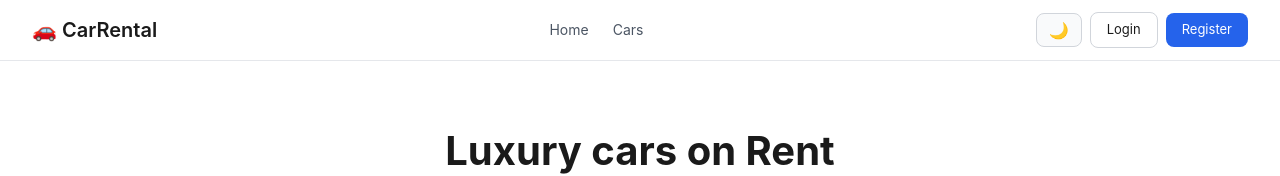
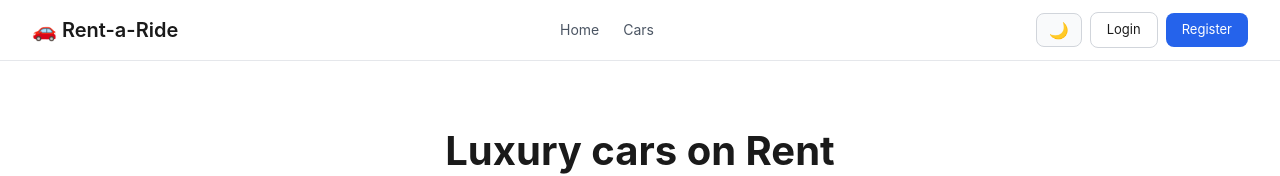
Before and after one commit to arvincosto11-wq/car-rental-app, a React (Vite) app in the folder client/: page / in a window 1280 px wide. Shown: the top 176 px of the page. Built offline with nearby package versions, Linux system fonts and the light colour scheme; no server answers.

Commit message:
Rebrand to Rent-a-Ride Albay

```diff
--- a/client/src/components/Navbar.jsx
+++ b/client/src/components/Navbar.jsx
@@ -30,7 +30,7 @@ const Navbar = () => {
         textDecoration: 'none',
         color: isDark ? '#f1f5f9' : '#1a1a1a',
       }}>
-        🚗 CarRental
+        🚗 Rent-a-Ride
       </Link>
 
       <div style={{ display: 'flex', gap: '24px', alignItems: 'center' }}>
```
